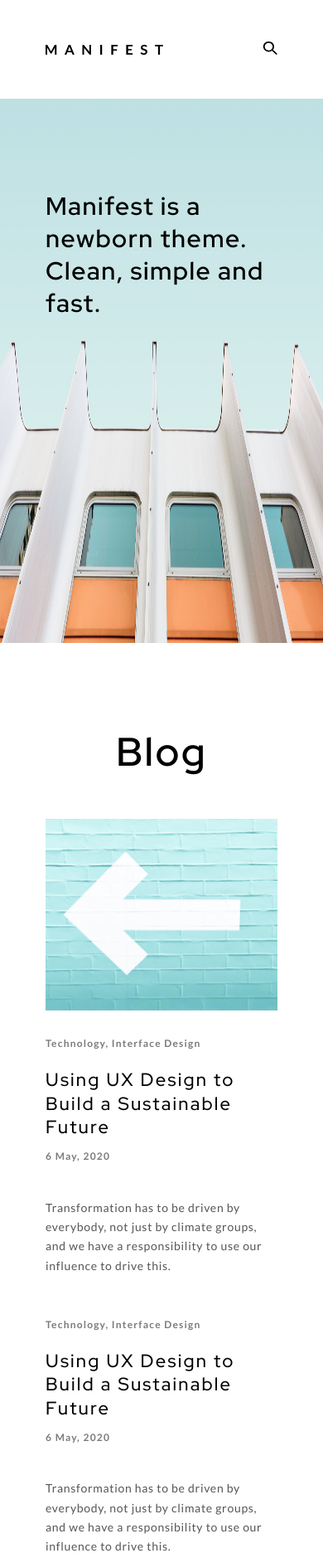
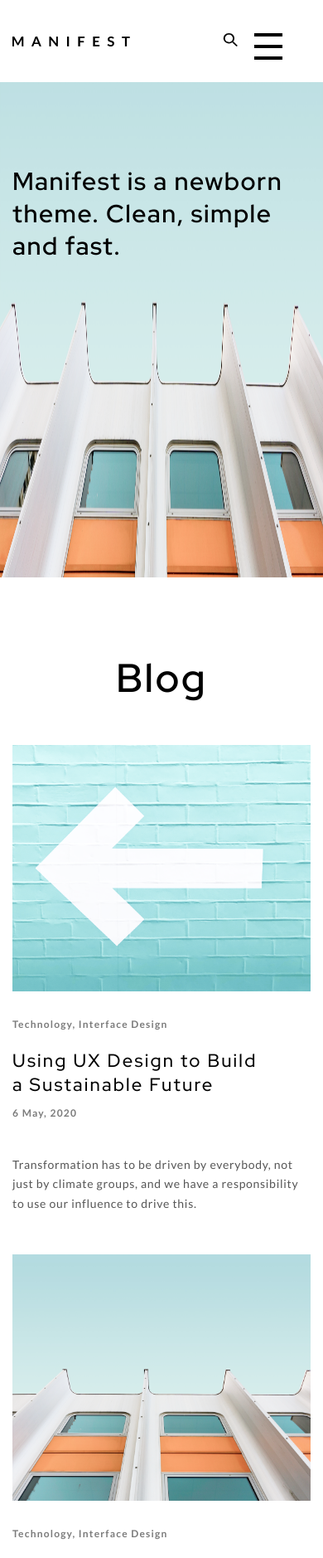
Before and after one commit to helenekn/media__beetroot, a plain HTML site: page index.html in a window 390 px wide. Shown: the top 1878 px of the page at 83% size. Drawn offline with Linux system fonts and the light colour scheme.

Commit message:
added burger

```diff
--- a/index.html
+++ b/index.html
@@ -14,12 +14,22 @@
    </head>
    <body>
       <header class="header">
-         <div class="container">
-            <div class="info">
-               <div class="info__logo logo">
-                  <img src="./assets/img/Logo.png" alt="logo__img" />
+         <div class="logo">
+            <img
+               src="./assets/img/Logo.png"
+               alt="Logo Company"
+               class="logo__img"
+            />
          </div>
-               <nav class="info__nav nav">
+         <nav class="nav">
+            <input type="checkbox" class="burger-input" id="nav-burger" />
+            <label for="nav-burger" class="burger-label">
+               <div class="burger">
+                  <span></span>
+                  <span></span>
+                  <span></span>
+               </div>
+            </label>
             <ul class="nav__menu menu">
                <li class="menu__item">
                   <a class="menu__link" href="#home">home</a>
@@ -37,32 +47,23 @@
                   <a class="menu__link" href="#contact">contact</a>
                </li>
             </ul>
-                  <div class="nave__burger burger">
-                     <span></span>
-                     <span></span>
-                     <span></span>
-                     <span></span>
-                     <span></span>
-                  </div>
-                  <div class="nav__search">
+         </nav>
+         <div class="nav__search search">
             <a href="#"
-                        ><img src="./assets/img/search.svg" alt="home"
+               ><img
+                  src="./assets/img/search.svg"
+                  class="search__img"
+                  alt="home"
             /></a>
-                  </div>
-               </nav>
-            </div>
          </div>
       </header>
       <main class="main">
-         <div class="first-screen">
-            <div class="container">
+         <section class="first-screen">
             <h1 class="first-screen__title">
                Manifest is a newborn theme. Clean, simple and fast.
             </h1>
-            </div>
-         </div>
-         <div class="container">
-            <div class="content">
+         </section>
+         <section class="content">
             <div class="content__blog blog" id="blog">
                <h3 class="blog__title">Blog</h3>
                <article class="blog__article article">
@@ -78,13 +79,16 @@
                      </h4>
                      <h6 class="descr__data">6 May, 2020</h6>
                      <p class="descr__text">
-                           Transformation has to be driven by everybody, not
-                           just by climate groups, and we have a responsibility
-                           to use our influence to drive this.
+                        Transformation has to be driven by everybody, not just
+                        by climate groups, and we have a responsibility to use
+                        our influence to drive this.
                      </p>
                   </div>
                </article>
-                  <article class="blog__article article">
+               <article class="blog__article article article_reverse">
+                  <div class="article__img">
+                     <img src="./assets/img/home2.png" alt="home" />
+                  </div>
                   <div class="article__descr descr">
                      <h6 class="descr__suptitle">
                         Technology, Interface Design
@@ -94,21 +98,17 @@
                      </h4>
                      <h6 class="descr__data">6 May, 2020</h6>
                      <p class="descr__text">
-                           Transformation has to be driven by everybody, not
-                           just by climate groups, and we have a responsibility
-                           to use our influence to drive this.
+                        Transformation has to be driven by everybody, not just
+                        by climate groups, and we have a responsibility to use
+                        our influence to drive this.
                      </p>
-                     </div>
-                     <div class="article__img">
-                        <img src="./assets/img/home2.png" alt="home" />
                   </div>
                </article>
             </div>
             <div class="post"></div>
             <div class="popular"></div>
             <div class="info"></div>
-            </div>
-         </div>
+         </section>
       </main>
       <footer class="footer"></footer>
    </body>
--- a/scss/_media.scss
+++ b/scss/_media.scss
@@ -1,8 +1,8 @@
 @media screen and (max-width: 992px) {
-   body {
-      // padding: 100px;
-      // background: red;
-   }
+   // body {
+   //    padding: 100px;
+   //    background: red;
+   // }
    .info {
       gap: 50px;
       &__nav {
@@ -17,3 +17,37 @@
       gap: 10px;
    }
 }
+@media screen and (max-width: 768px) {
+   .main {
+      gap: 70px;
+   }
+   .menu {
+      display: none;
+   }
+
+   .first-screen__title {
+      max-width: 400px;
+      font-size: 36px;
+   }
+   .descr {
+      &__suptitle {
+         margin-bottom: 20px;
+      }
+      &__title {
+         margin-bottom: 15px;
+         line-height: 1.3;
+         font-size: 22px;
+         max-width: 315px;
+      }
+      &__data {
+         margin-bottom: 40px;
+      }
+      &__text {
+         max-width: 350px;
+      }
+   }
+
+   .article {
+      flex-wrap: wrap;
+   }
+}
--- a/scss/_vars.scss
+++ b/scss/_vars.scss
@@ -6,3 +6,6 @@ $container_width: 1170px;
 $background_main: #ffffff;
 $color_main: #000000;
 $color_add: #565656;
+
+$width_content: 1170px;
+$adaptive_width_content: calc($width_content / 2);
--- a/scss/main.scss
+++ b/scss/main.scss
@@ -20,44 +20,86 @@ body {
    background: $background_main;
 }
 
-.container {
-   max-width: 1170px;
-   margin: 0 auto;
-   padding: 10px;
+// body {
+//    @include flex(flex-start, center, 0, column);
+// }
+
+.header,
+.first-screen,
+.content,
+.footer {
+   padding: 0 calc(50vw - $adaptive_width_content);
+
+   @media screen and (max-width: 1200px) {
+      padding: 0 calc(50vw - calc($adaptive_width_content - 12%));
+   }
+
+   @media screen and (max-width: 992px) {
+      padding: 0 calc(50vw - calc($adaptive_width_content - 26.5%));
+   }
+
+   @media screen and (max-width: 768px) {
+      padding: 0 15px;
+   }
+
+   @media screen and (max-width: 576px) {
+      padding: 0 15px;
+   }
 }
 
 .header {
-   padding: 40px 0;
+   @include flex(justify-content, center, 2vw);
+   padding-top: 40px;
+   padding-bottom: 40px;
 }
 
-.hamburger {
-   display: none;
+.logo {
+   flex-grow: 1;
 }
 
-.info,
-.nav,
-.menu {
-   @include flex(space-between, center);
-}
-
-.info {
-   gap: 100px;
-   &__nav {
-      gap: 84px;
+.nav {
+   padding: 0 30px;
+   position: relative;
+   @media screen and (max-width: 820px) {
+      order: 2;
+      margin-left: 20px;
    }
 }
 
 .menu {
-   gap: 42px;
+   @include flex(space-between, center, 2.3vw);
+
+   @media screen and (max-width: 820px) {
+      position: absolute;
+      right: 0;
+      top: 50px;
+      width: 30vw;
+      flex-direction: column;
+      z-index: 2;
+      background: #f59b6a;
+      display: none;
+      // visibility: hidden;
+      // opacity: 0;
+      padding: 0 0;
+      -moz-column-gap: 0;
+      gap: 0;
+      box-shadow: 1px 5px 11px 4px #bf612e;
+   }
+
    &__item {
-      display: block;
-      position: relative;
+      @media screen and (max-width: 820px) {
+         width: 100%;
+         padding: 10px 0;
+         text-align: center;
+         border: 1px solid #fff;
+      }
    }
+
    &__item:active::after {
       content: "";
       position: absolute;
       width: 60%;
-      border: 1px solid #000000;
+      border: 1px solid $color_main;
       left: 15%;
       bottom: -27%;
    }
@@ -66,12 +108,52 @@ body {
       line-height: 1.2;
       letter-spacing: 0.3em;
       text-transform: uppercase;
-      color: #000000;
+      color: $color_main;
    }
 }
 
-.nav__search img {
-   // display: block;
+.burger {
+   display: block;
+   position: absolute;
+   right: 34px;
+   top: 50%;
+   transform: translateY(-50%);
+   width: 34px;
+   height: 20px;
+}
+
+.burger-input {
+   display: none;
+   cursor: pointer;
+}
+.burger span {
+   @media screen and (max-width: 820px) {
+      display: block;
+      width: 100%;
+      border: 2px solid #000000;
+      margin-bottom: 10px;
+   }
+}
+
+.burger-input:checked ~ .menu {
+   display: flex;
+}
+
+.burger:active span:nth-child(1) {
+   transform: translateY(3px) rotate(-45deg);
+   margin-bottom: -2px;
+}
+
+.burger:active span:nth-child(2) {
+   display: none;
+}
+
+.burger:active span:nth-child(3) {
+   transform: translateY(3px) rotate(45deg);
+   margin-bottom: -2px;
+}
+
+.burger-input:checked .nav__search img {
    width: 100%;
    height: auto;
 }
@@ -94,6 +176,7 @@ body {
       line-height: 1.3;
       letter-spacing: 0.05em;
       color: $color_main;
+      z-index: 0;
    }
 }
 
@@ -109,6 +192,10 @@ body {
          display: block;
       }
    }
+}
+
+.article_reverse {
+   flex-direction: row-reverse;
 }
 
 .blog__title {
@@ -153,18 +240,7 @@ body {
 //-------media--------////
 
 @media screen and (max-width: 992px) {
-   .container {
-      max-width: 700px;
-   }
-   .info {
-      gap: 50px;
-      &__nav {
-         gap: 30px;
-      }
-   }
-
    .menu {
-      gap: 25px;
       &__link {
          font-size: 12px;
          line-height: 1.2;
@@ -196,9 +272,6 @@ body {
 }
 
 @media screen and (max-width: 768px) {
-   .container {
-      max-width: 560px;
-   }
    .main {
       gap: 70px;
    }
```
Also changed, not shown: css/main.min.css, css/media.min.css (added), 2 other files. Lines whose indentation alone changed are shown as unchanged.
